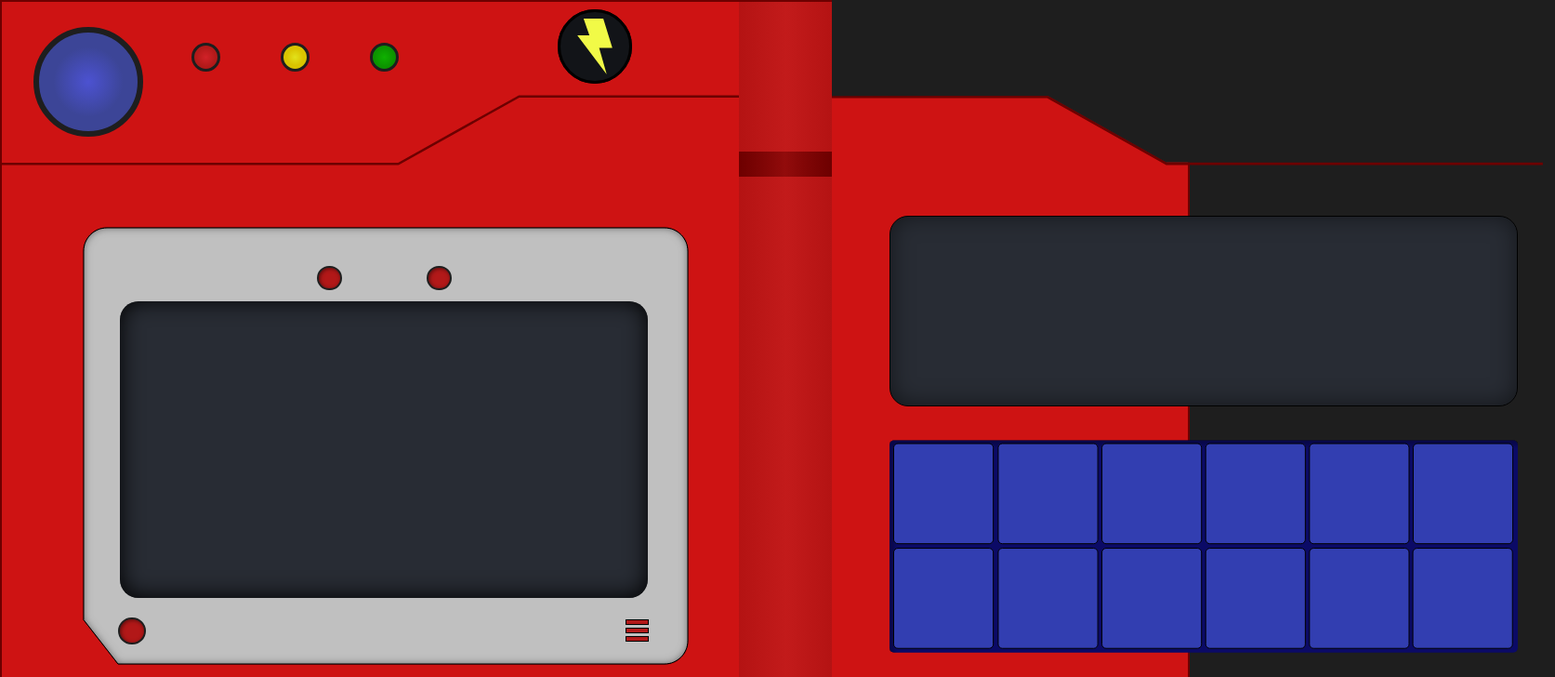
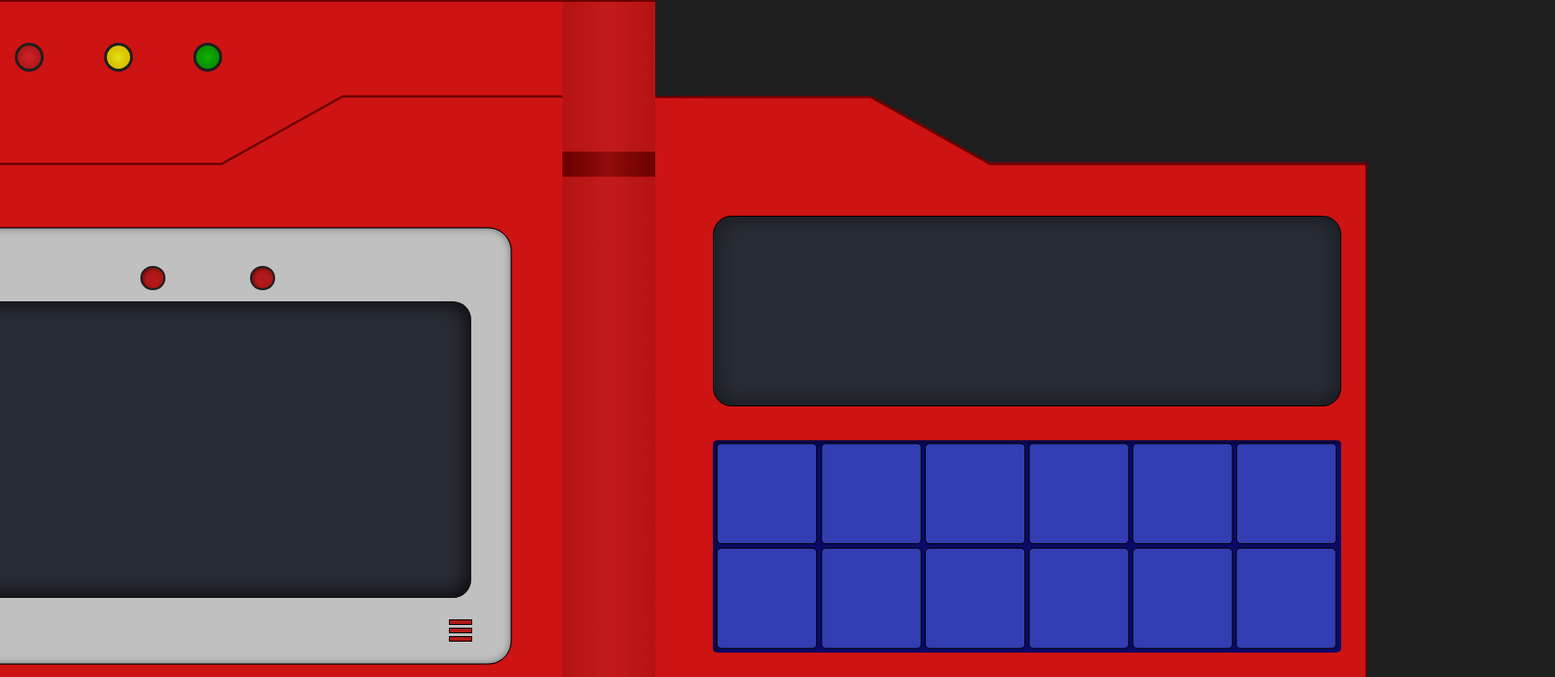
Before and after one commit to MentaFresca2/poketipes, a Next.js app: page / in a window 1280 px wide. Shown: the top 728 px of the page at 93% size, 1673 px wide, since content can reach past the window. Built offline with nearby package versions, Linux system fonts and the light colour scheme.

Commit message:
Figma
Figma bug

```diff
--- a/src/app/page.tsx
+++ b/src/app/page.tsx
@@ -4,7 +4,8 @@
 
   export default function Home(){
     return (
-      <div className="bg-[#1E1E1E] flex flex-row justify-center w-full">
+      <div className="flex flex-row justify-center">
+      <div className="bg-[#1E1E1E]">
         <Svgs svg="/poke/bug.svg" posini={100} posfin={100}/><Svgs svg="/poke/electric.svg" posini={100} posfin={100}/>
       <div className="bg-[#ce1313] w-[1661px] h-[912px] border-[#6D0000] border-2">
         <div className="relative h-[912px]" >
@@ -60,5 +61,6 @@
         </div>
       </div>
     </div>
+  </div>
     );
   };
```
